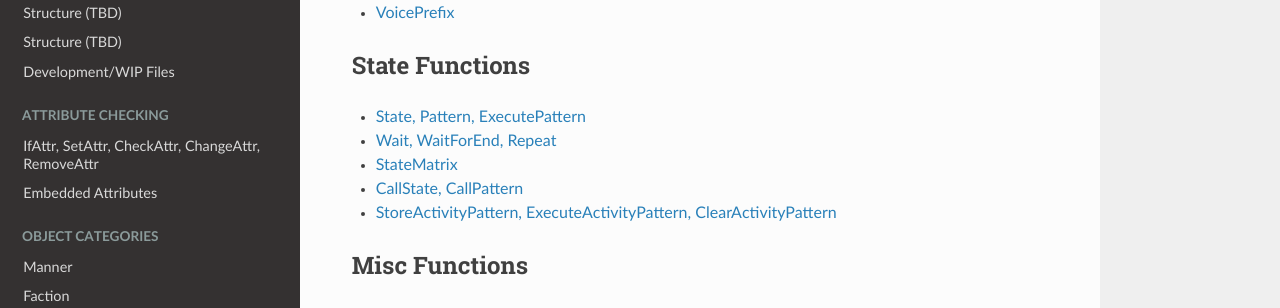
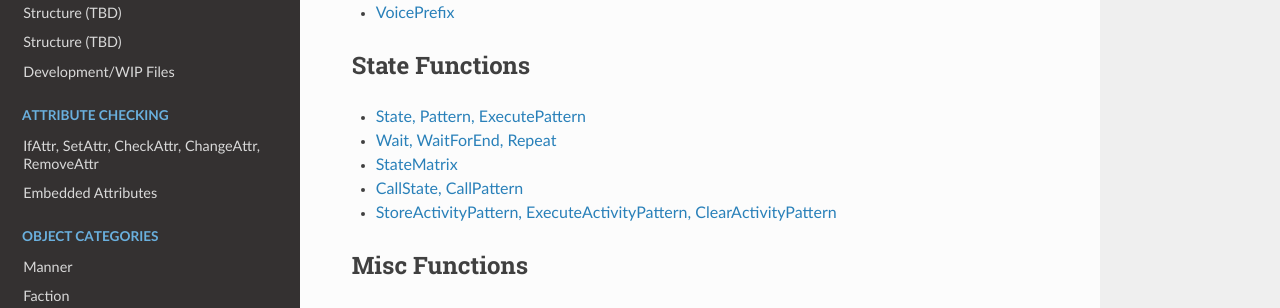
Before and after one commit to WhackJobInt/postal3scriptdocs, an MkDocs documentation site: the page built from docs/index.md, in a window 1280 px wide and 1400 px high, scrolled down 475 px. Shown: the part 625-933 px from the top of the window. Built offline with MkDocs 1.6.1, drawn with Linux system fonts in a browser that asks for light colours; nearby versions of some CDN libraries.

Commit message:
Oops, wrong color

```diff
--- a/docs/css/extra.css
+++ b/docs/css/extra.css
@@ -1,4 +1,4 @@
 .wy-menu-vertical header, .wy-menu-vertical p.caption
 {
-	color: #8b9b9b;
+	color: #6ab0de;
 }
```
